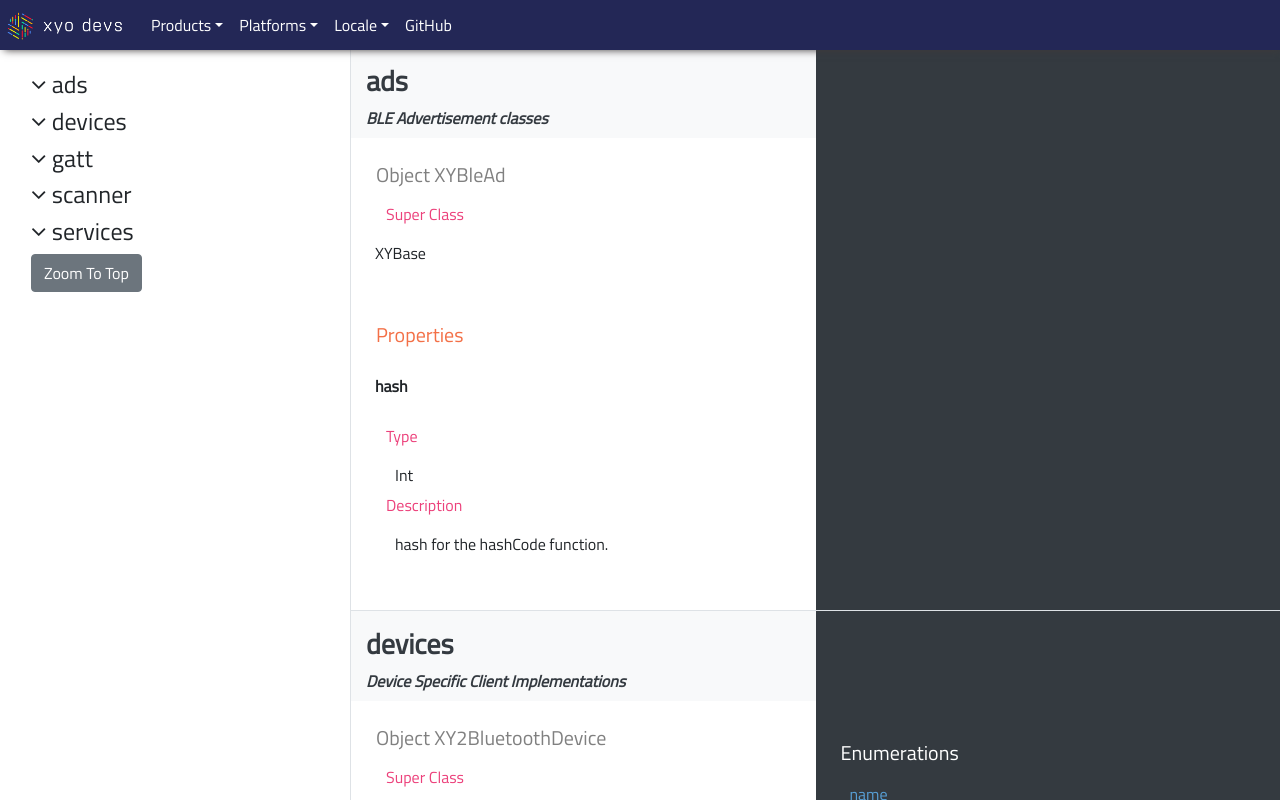
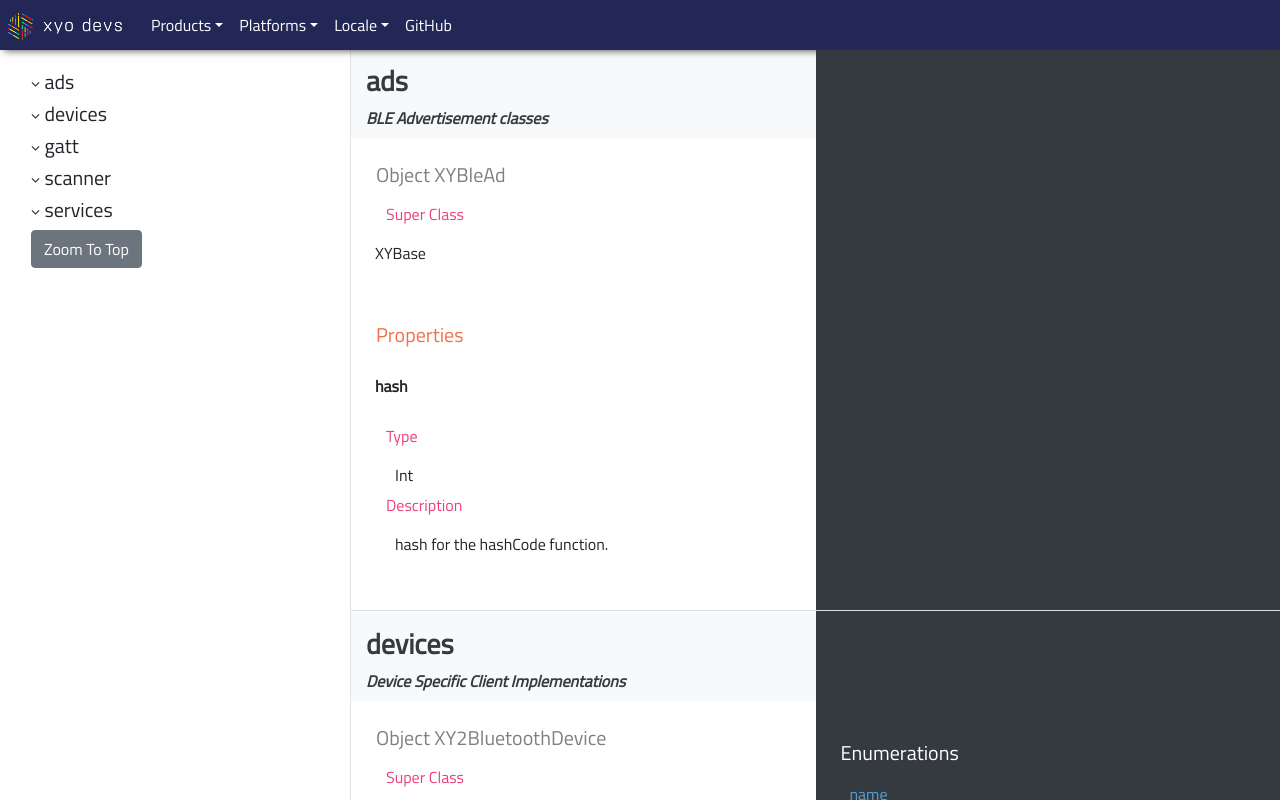
Before and after one commit to XYOracleNetwork-v1/app-reference-react, a React (Create React App) app: page / in a window 1280 px wide. Shown: the top 800 px of the page. Built offline with nearby package versions, Linux system fonts and the light colour scheme.

Commit message:
adjust size for toggle sidenav

```diff
--- a/src/App.css
+++ b/src/App.css
@@ -33,14 +33,6 @@ img {
   color: white;
 }
 
-.side-nav-sticky {
-  width: 320px;
-  margin: 0 auto;
-  position: -webkit-sticky;
-  position: sticky;
-  top: 0;
-}
-
 .sideNavButton:hover {
   -webkit-transition-duration: 0.4s;
   transition-duration: 0.4s;
--- a/src/components/SideNav.js
+++ b/src/components/SideNav.js
@@ -14,9 +14,9 @@ export default class SideNav extends Component {
 
     return methods.map((method, i) => (
       <div>
-        <h4 id={`${method.name}`}>
-            <i className="fa fa-angle-down"></i> {method.name}
-          </h4>
+        <h5 id={`${method.name}`}>
+            <i style={iconSize} className="fa fa-angle-down"></i> {method.name}
+          </h5>
         <UncontrolledCollapse toggler={`${method.name}`}>
             <ul key={`${method.name}`} style={textDecorationStyle}>
                 { method.objects.map((object, i) => (
@@ -56,3 +56,7 @@ const textDecorationStyle = {
   cursor: 'pointer',
   padding: '2px'
 }
+
+const iconSize = {
+  fontSize: '14px'
+}
```
